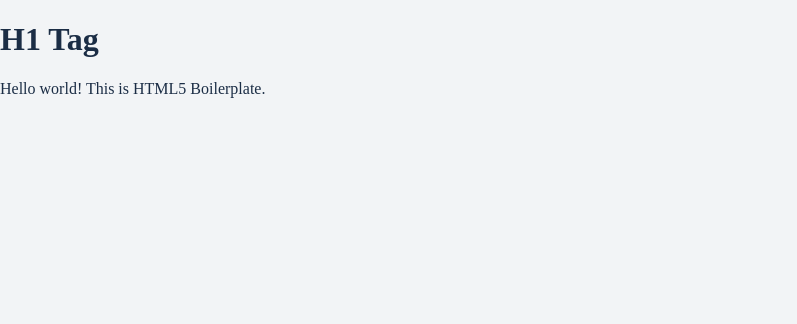
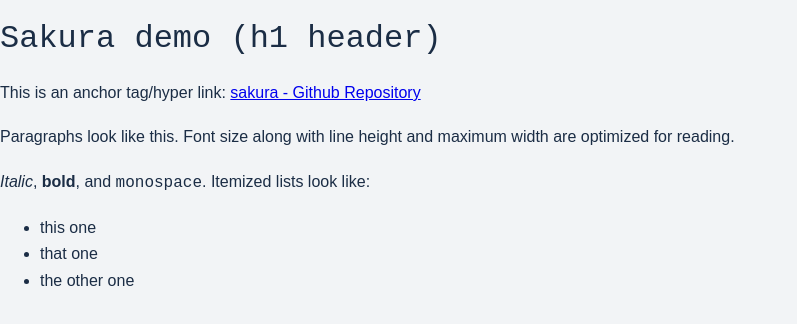
Before and after one commit to RockyKev/stripey.css, a website built with Parcel: page index.html in a window 1280 px wide. Shown: the whole page, without its empty margins (0-797 px from the left). Built offline with nearby package versions, Linux system fonts and the light colour scheme.

Commit message:
added typography and font size

```diff
--- a/css/style.css
+++ b/css/style.css
@@ -11,7 +11,59 @@
   /* Define colors intentions */
   --background: var(--lightGrey);
   --textColor: var(--black);
+
+  /* Type */
+  --headingFont: 'Space Mono', monospace;
+  --bodyFont: 'Work Sans', sans-serif;
+
+  --h1: 3.052em;
+  --h2: 2.441em;
+  --h3: 1.953em;
+  --h4: 1.563em;
+  --h5: 1.25em;
+  --smallText: 0.8em;
+
 }
+
+
+
+/* FROM type scale */
+@import url('https://fonts.googleapis.com/css?family=Space+Mono:400|Work+Sans:400');
+
+html {font-size: 112.5%;} /*18px*/
+
+body {
+  font-family: var(--bodyFont);
+  font-weight: 400;
+  line-height: 1.65;
+}
+
+p {margin-bottom: 1.15rem;}
+
+h1, h2, h3, h4, h5 {
+  margin: 2.75rem 0 1.05rem;
+  font-family: var(--headingFont);
+  font-weight: 400;
+  line-height: 1.15;
+}
+
+h1 {
+  margin-top: 0;
+  font-size: var(--h1);
+}
+
+h2 {
+  font-size: var(--h1);
+   }
+
+h3 {
+  font-size: var(--h3);}
+
+h4 {font-size:var(--h4); }
+
+h5 {font-size: var(--h5);}
+
+small, .text_small {font-size: var(--smallText);}
 
 
 body {
--- a/index.html
+++ b/index.html
@@ -27,10 +27,16 @@
 <body>
   <!-- Add your site or application content here -->
 
-  <h1> H1 Tag </h1>
-  <p>Hello world! This is HTML5 Boilerplate.</p>
+  <h1>Sakura demo (h1 header)</h1>
+  <p>This is an anchor tag/hyper link: <a href="https://github.com/oxalorg/sakura">sakura - Github Repository</a></p>
+  <p>Paragraphs look like this. Font size along with line height and maximum width are optimized for reading.</p>
 
-
+  <p><em>Italic</em>, <strong>bold</strong>, and <code>monospace</code>. Itemized lists look like:</p>
+  <ul>
+    <li>this one</li>
+    <li>that one</li>
+    <li>the other one</li>
+  </ul>
 
 
 
```
Also changed, not shown: rockynotes.md (+44 -0 lines).
